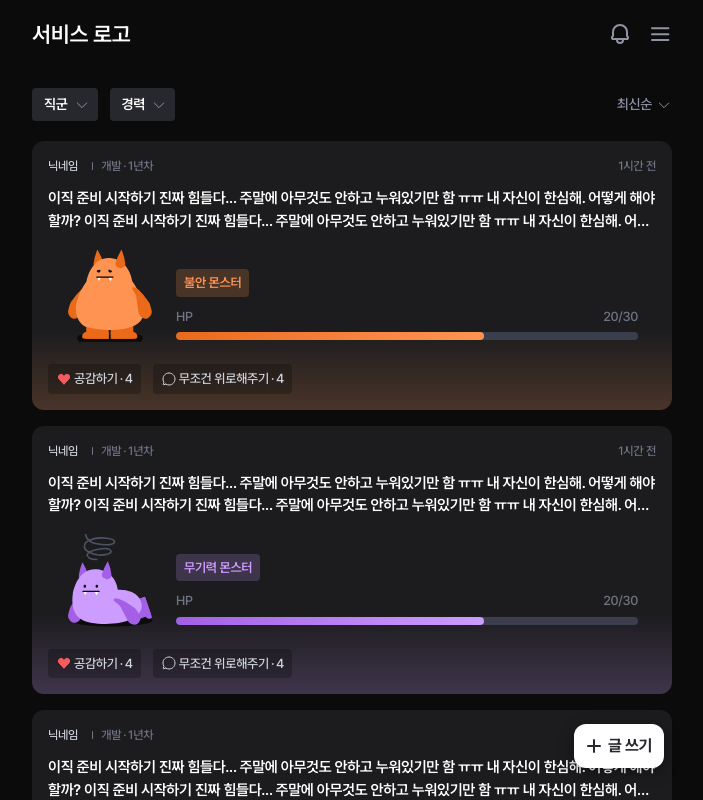
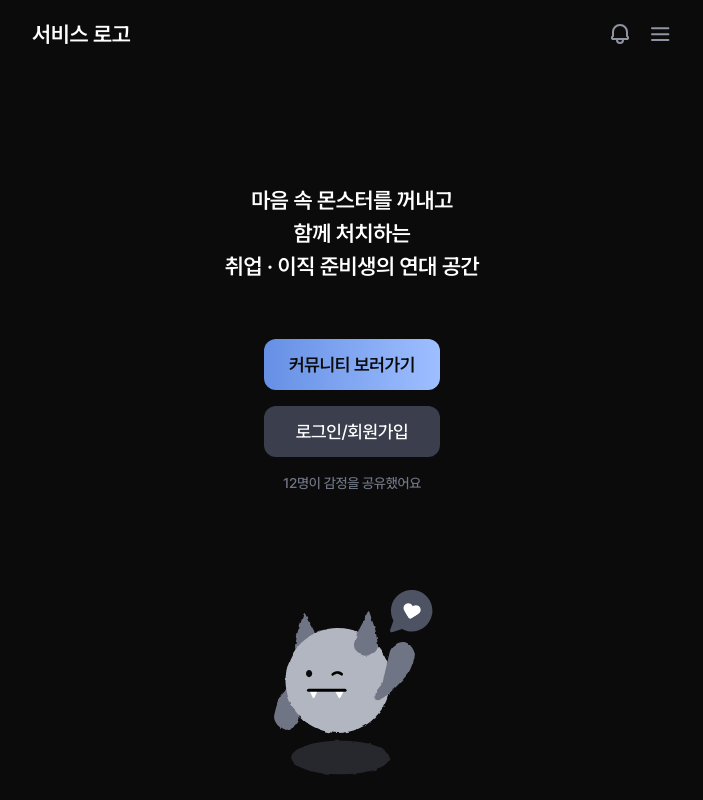
Before and after one commit to DDD-Community/DDD-13-WEBBB-FE, a Next.js app: page / in a window 1280 px wide. Shown: the top 800 px of the page, without its empty margins (288-991 px from the left). Built offline with nearby package versions, Linux system fonts and the light colour scheme.

Commit message:
feat: 스플래시 화면 퍼블리싱 (#10)
* feat: 스플래시 화면 퍼블리싱

* feat: 기존 홈 페이지를 /home으로 이동

```diff
--- /dev/null
+++ b/app/(landing)/page.tsx
@@ -0,0 +1,35 @@
+import MainTopbar from "@/components/MainTopbar";
+import Character from "./character.svg";
+import Link from "next/link";
+
+export default function Landing() {
+  return (
+    <>
+      <MainTopbar />
+
+      <p className="text-head-22sb mx-auto mt-29 text-center text-white">
+        마음 속 몬스터를 꺼내고
+        <br />
+        함께 처치하는
+        <br />
+        취업 · 이직 준비생의 연대 공간
+      </p>
+
+      <div className="mx-auto mt-14 flex w-full max-w-44 flex-col gap-4">
+        <Link
+          href="/home"
+          className="from-blue-30 to-blue-20 text-head-18sb rounded-xl bg-linear-to-r py-3 text-center text-black"
+        >
+          커뮤니티 보러가기
+        </Link>
+        <Link href="/login" className="text-head-18m bg-gray-80 rounded-xl py-3 text-center">
+          로그인/회원가입
+        </Link>
+      </div>
+
+      <p className="text-body-14m text-gray-60 mx-auto mt-4">12명이 감정을 공유했어요</p>
+
+      <Character className="mx-auto mt-23 mb-10 h-48 w-42" />
+    </>
+  );
+}
--- a/app/(index)/page.tsx
+++ b/app/home/page.tsx
@@ -1,5 +1,5 @@
 import Filter from "./Filter";
-import TopBar from "./TopBar";
+import MainTopbar from "@/components/MainTopbar";
 import WriteButton from "./WriteButton";
 import CharacterCard from "@/components/CharacterCard";
 
@@ -7,7 +7,7 @@ export default function Home() {
   return (
     <>
       <div>
-        <TopBar />
+        <MainTopbar />
         <Filter />
       </div>
 
--- /dev/null
+++ b/app/login/page.tsx
@@ -0,0 +1,3 @@
+export default function Login() {
+  return <div>Login</div>;
+}
--- a/app/(index)/TopBar.tsx
+++ b/components/MainTopbar.tsx
@@ -6,7 +6,7 @@ import Close from "@/assets/icons/ic_close.svg";
 import { useState } from "react";
 import Link from "next/link";
 
-export default function TopBar() {
+export default function MainTopbar() {
   const [isMenuOpen, setIsMenuOpen] = useState(false);
 
   const handleMenuClick = () => {
```
Also changed, not shown: app/(landing)/character.svg (added), app/home/Filter.tsx (renamed from app/(index)/Filter.tsx), app/home/WriteButton.tsx (renamed from app/(index)/WriteButton.tsx).
